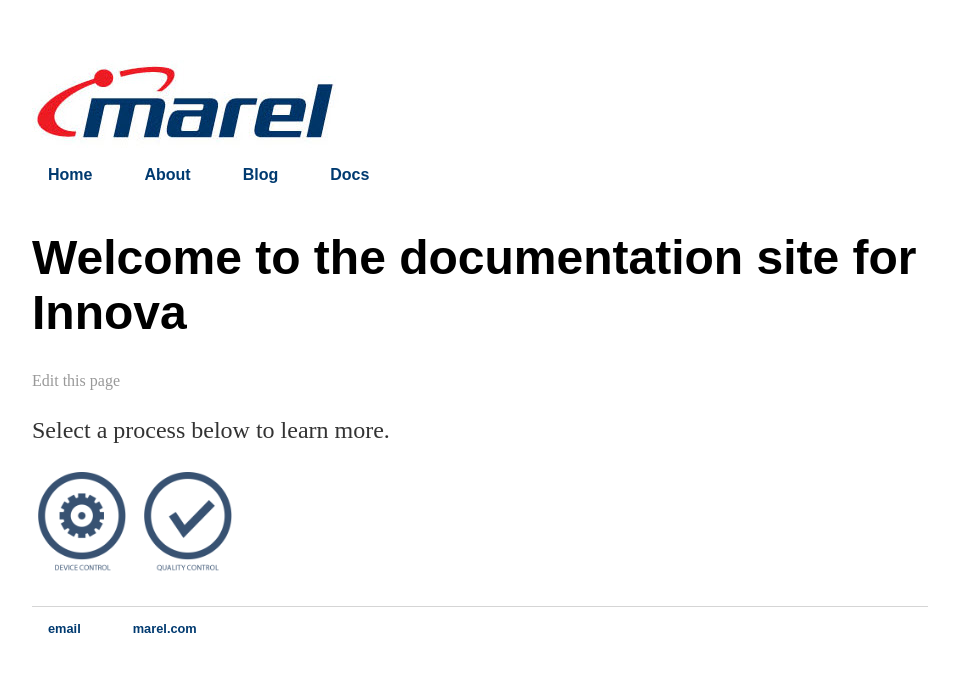
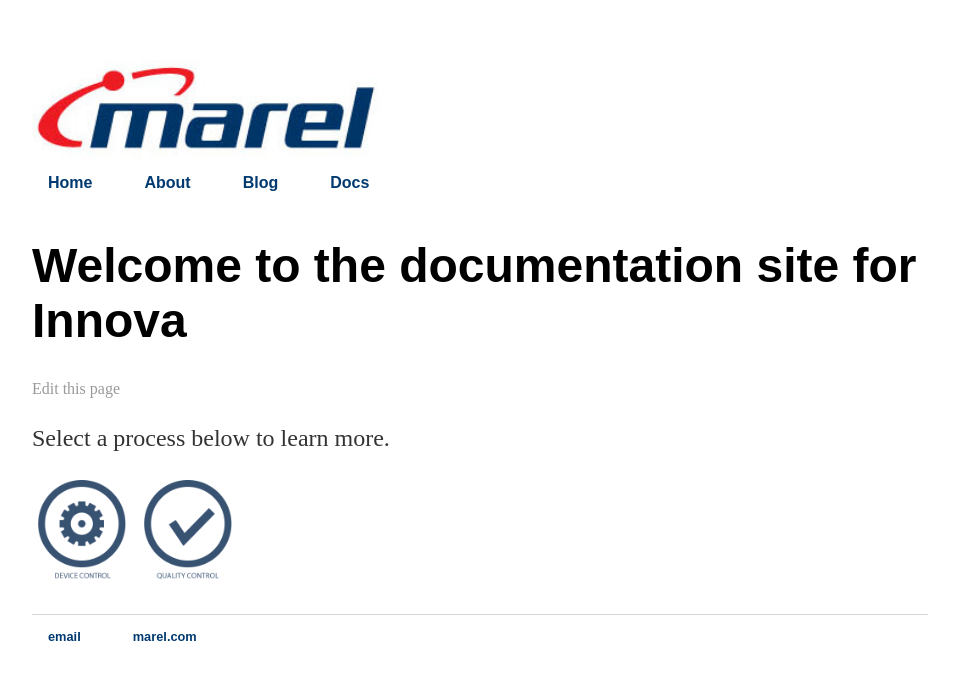
Before and after one commit to daniellegunter/pohlvault.github.io, a Jekyll site: the page built from index.html, in a window 1280 px wide. Shown: the top 680 px of the page, without its empty margins (160-1119 px from the left). Built offline with Jekyll 4.4.1, drawn with Linux system fonts in a browser that asks for light colours.

Commit message:
Update main.css

```diff
--- a/css/main.css
+++ b/css/main.css
@@ -1,6 +1,10 @@
 body {
     margin: 60px auto;
     width: 70%;
+}
+#logo {
+  height: 100px;
+  vertical-align: middle;
 }
 ul {
     list-style-type: none;
```
